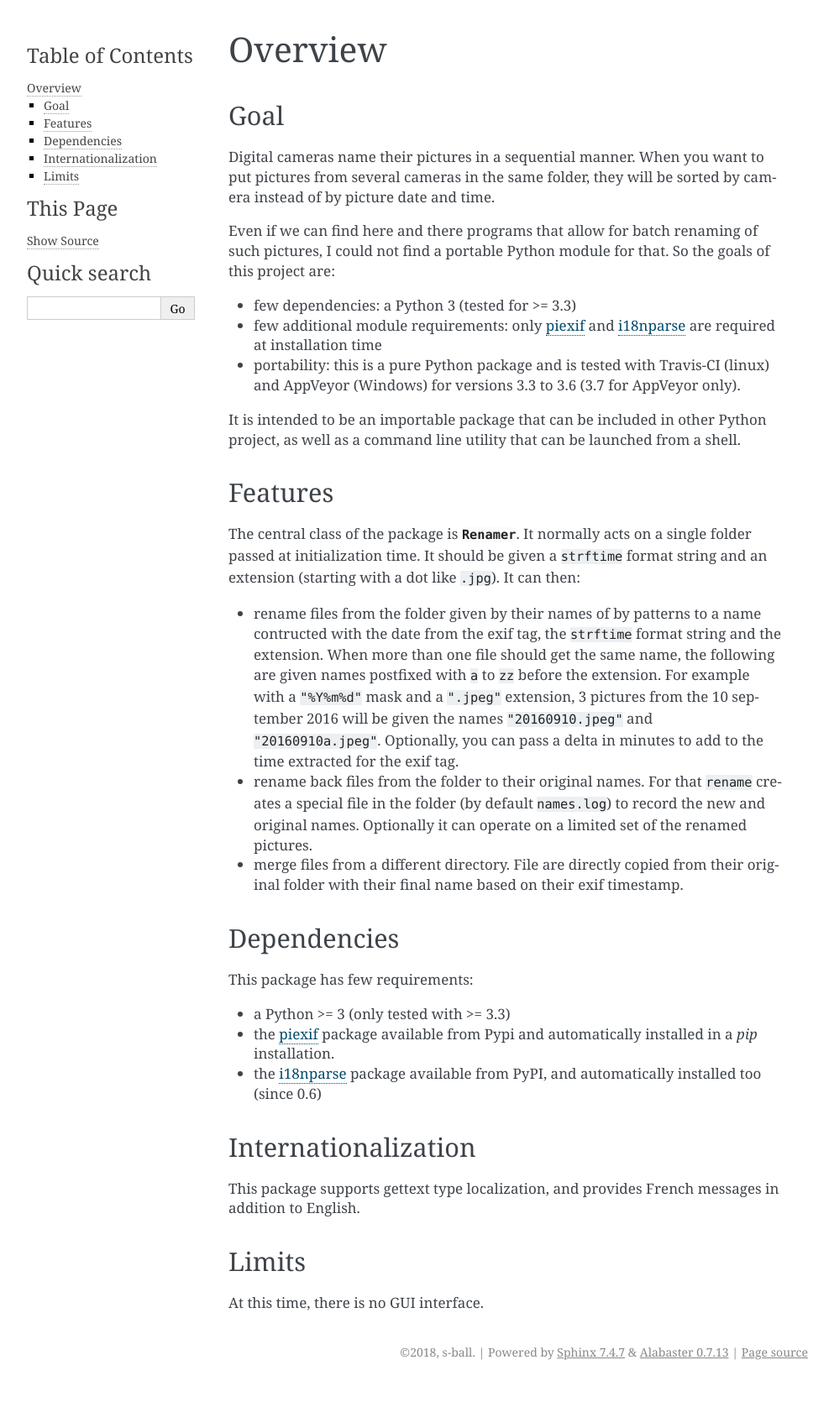
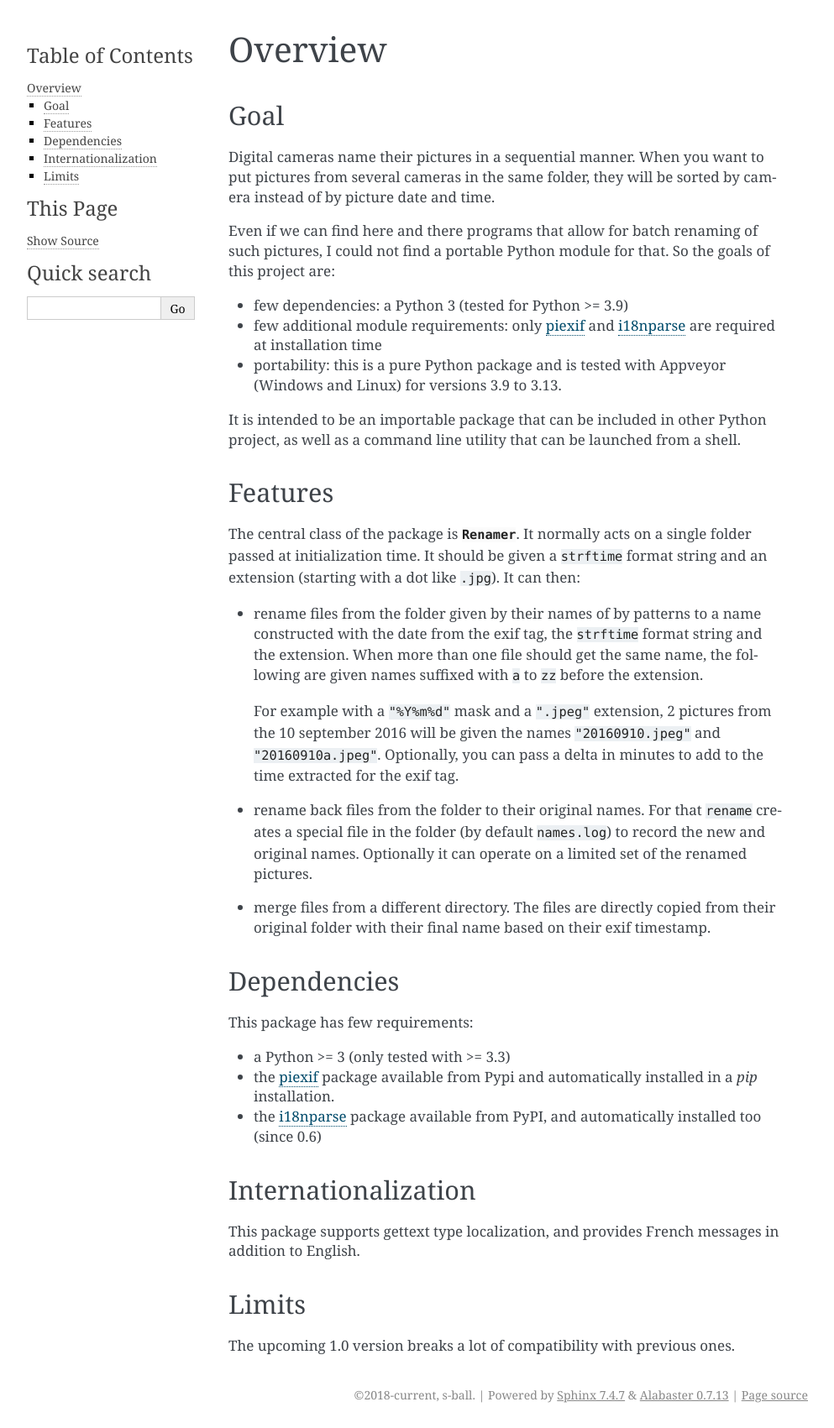
Before and after one commit to s-ball/pyimgren, a Sphinx documentation site: the page built from docs/overview.rst, in a window 1280 px wide. Shown: the whole page at 84% size, without its empty margins (148-1141 px from the left). Built offline with Sphinx 7.4.7, drawn with Linux system fonts in a browser that asks for light colours; the version number could not be read and is left out; before the commit the page ends 1650 px from its top, so only the background shows below that.

Commit message:
Update overview in docs.

```diff
--- a/docs/conf.py
+++ b/docs/conf.py
@@ -21,7 +21,7 @@
 import pyimgren
 
 project = 'pyimgren'
-copyright = '2018, s-ball'
+copyright = '2018-current, s-ball'
 author = 's-ball'
 
 # The full version, including alpha/beta/rc tags
@@ -63,7 +63,7 @@ master_doc = 'index'
 #
 # This is also used if you do content translation via gettext catalogs.
 # Usually you set "language" from the command line for these cases.
-language = None
+language = 'en'
 
 # List of patterns, relative to source directory, that match files and
 # directories to ignore when looking for source files.
--- a/docs/overview.rst
+++ b/docs/overview.rst
@@ -4,27 +4,49 @@ Overview
 Goal
 ----
 
-Digital cameras name their pictures in a sequential manner. When you want to put pictures from several cameras in the same folder, they will be sorted by camera instead of by picture date and time.
+Digital cameras name their pictures in a sequential manner. When you want to
+put pictures from several cameras in the same folder, they will be sorted by
+camera instead of by picture date and time.
 
-Even if we can find here and there programs that allow for batch renaming of such pictures, I could not find a portable Python module for that. So the goals of this project are:
+Even if we can find here and there programs that allow for batch renaming of
+such pictures, I could not find a portable Python module for that. So the
+goals of this project are:
 
-* few dependencies: a Python 3 (tested for >= 3.3)
-* few additional module requirements: only piexif_ and i18nparse_ are required at installation time
-* portability: this is a pure Python package and is tested with Travis-CI (linux) and AppVeyor (Windows) for versions 3.3 to 3.6 (3.7 for AppVeyor only).
+* few dependencies: a Python 3 (tested for Python >= 3.9)
+* few additional module requirements: only piexif_ and i18nparse_ are required
+  at installation time
+* portability: this is a pure Python package and is tested with Appveyor
+  (Windows and Linux) for versions 3.9 to 3.13.
 
-It is intended to be an importable package that can be included in other Python project, as well as a command line utility that can be launched from a shell.
+It is intended to be an importable package that can be included in other
+Python project, as well as a command line utility that can be launched from a
+shell.
 
 Features
 --------
 
-The central class of the package is :class:`~pyimgren.pyimgren.Renamer`. It normally acts on a single folder passed at initialization time. It should be given a ``strftime`` format string and an extension (starting with a dot like ``.jpg``). It can then:
+The central class of the package is :class:`~pyimgren.pyimgren.Renamer`. It
+normally acts on a single folder passed at initialization time. It should be
+given a ``strftime`` format string and an extension (starting with a dot like
+``.jpg``). It can then:
 
-* rename files from the folder given by their names of by patterns to a name contructed with the date from the exif tag, the ``strftime`` format string and the extension. When more than one file should get the same name, the following are given names postfixed with ``a`` to ``zz`` before the extension.
-  For example with a ``"%Y%m%d"`` mask and a ``".jpeg"`` extension, 3 pictures from the 10 september 2016 will be given the names ``"20160910.jpeg"`` and ``"20160910a.jpeg"``. Optionally, you can pass a delta in minutes to add to the time extracted for the exif tag.
+* rename files from the folder given by their names of by patterns to a name
+  constructed with the date from the exif tag, the ``strftime`` format string
+  and the extension. When more than one file should get the same name, the
+  following are given names suffixed with ``a`` to ``zz`` before the extension.
 
-* rename back files from the folder to their original names. For that ``rename`` creates a special file in the folder (by default ``names.log``) to record the new and original names. Optionally it can operate on a limited set of the renamed pictures.
+  For example with a ``"%Y%m%d"`` mask and a ``".jpeg"`` extension, 2 pictures
+  from the 10 september 2016 will be given the names ``"20160910.jpeg"`` and
+  ``"20160910a.jpeg"``. Optionally, you can pass a delta in minutes to add to
+  the time extracted for the exif tag.
 
-* merge files from a different directory. File are directly copied from their original folder with their final name based on their exif timestamp.
+* rename back files from the folder to their original names. For that
+  ``rename`` creates a special file in the folder (by default ``names.log``) to
+  record the new and original names. Optionally it can operate on a limited set
+  of the renamed pictures.
+
+* merge files from a different directory. The files are directly copied from
+  their original folder with their final name based on their exif timestamp.
 
 Dependencies
 ------------
@@ -32,8 +54,10 @@ Dependencies
 This package has few requirements:
 
 * a Python >= 3 (only tested with >= 3.3)
-* the piexif_ package available from Pypi and automatically installed in a `pip` installation.
-* the i18nparse_ package available from PyPI, and automatically installed too (since 0.6)
+* the piexif_ package available from Pypi and automatically installed in a
+  `pip` installation.
+* the i18nparse_ package available from PyPI, and automatically installed
+  too (since 0.6)
 
 Internationalization
 --------------------
@@ -43,7 +67,7 @@ This package supports gettext type localization, and provides French messages in
 Limits
 ------
 
-At this time, there is no GUI interface.
+The upcoming 1.0 version breaks a lot of compatibility with previous ones.
 
 .. _piexif:  https://github.com/hMatoba/Piexif
 .. _i18nparse: https://github.com/s-ball/i18nparse
```
Also changed, not shown: 1 other file.
